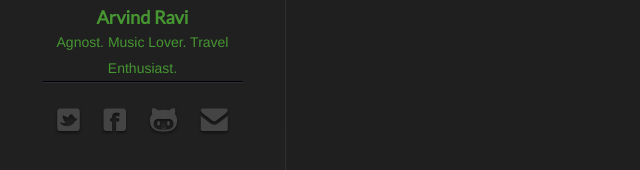
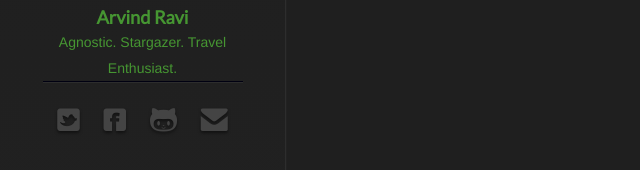
Before and after one commit to arvindravi/arvindravi.github.com, a plain HTML site: page index.html in a window 1280 px wide. Shown: the part 213-383 px from the top of the page, 0-640 px from the left. Drawn offline with nearby package versions, Linux system fonts and the light colour scheme.

Commit message:
Update index.html

```diff
--- a/index.html
+++ b/index.html
@@ -97,7 +97,7 @@ var moment_js_path = '/js/moment.min.js';
 
     <figcaption>
       <h3 class=>Arvind Ravi</h3>
-      <p>Agnost. Music Lover. Travel Enthusiast.</p>
+      <p>Agnostic. Stargazer. Travel Enthusiast.</p>
     </figcaption>
   </figure>
   <section class="social">
```
